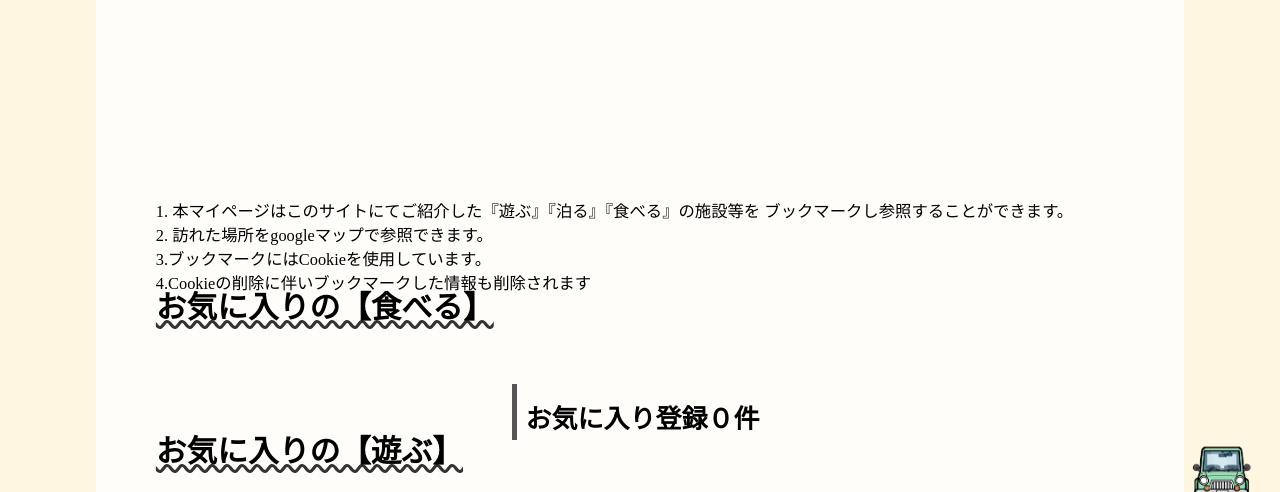
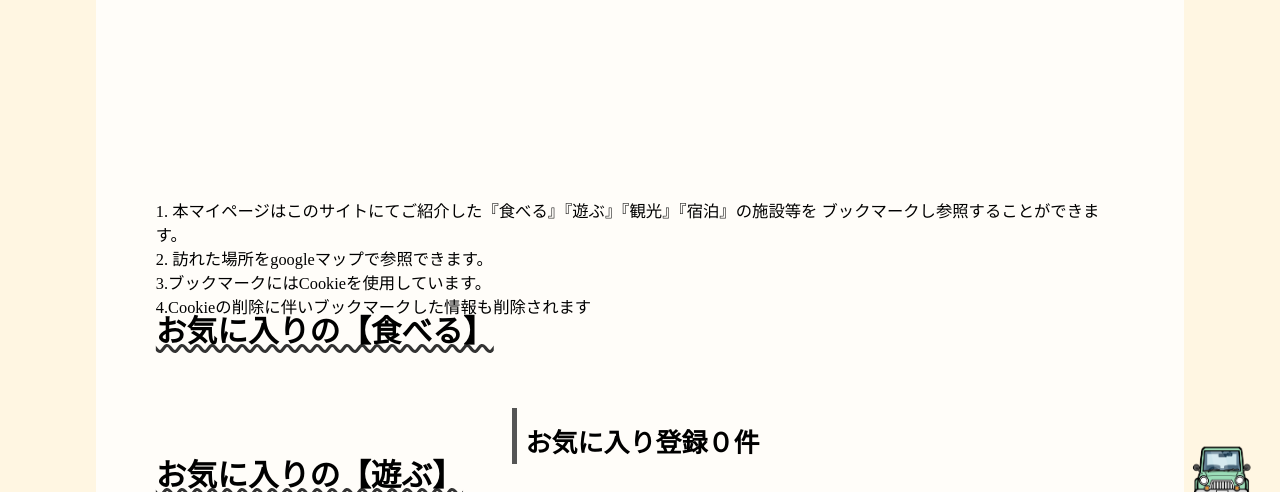
Before and after one commit to fukuchen62/naruto_dolive, a WordPress theme: template page-mypage.php in a window 1280 px wide. Shown: the part 370-862 px from the top of the page. Run offline with PHP 8.4 and a stand-in for WordPress, Linux system fonts and the light colour scheme; the site name, menu and one post (Sample post) are stand-ins, and other content is empty; some libraries are stand-ins or nearby versions; some web fonts are replaced.

Commit message:
各ファイル編集
各ファイル編集

川端

```diff
--- a/header.php
+++ b/header.php
@@ -202,7 +202,7 @@
                             </a></li>
                     </ul>
                 </li>
-                <li><a href="<?php echo $news_link; ?>">新着情報</a>
+                <li><a href="<?php echo $news_link; ?>">新着情報</a></li>
                 <li class="has_child"><a href="<?php echo home_url('/column'); ?>">コラム</a>
                     <ul class="child_wrap">
                         <li><a href="<?php echo get_term_link('about_naruto', 'column_type'); ?>">
--- a/page-mypage.php
+++ b/page-mypage.php
@@ -13,7 +13,7 @@ get_header();
         <div class="content_wrap">
 
             <div class="mypage_text">
-                <p>1. 本マイページはこのサイトにてご紹介した『遊ぶ』『泊る』『食べる』の施設等を ブックマークし参照することができます。</p>
+                <p>1. 本マイページはこのサイトにてご紹介した『食べる』『遊ぶ』『観光』『宿泊』の施設等を ブックマークし参照することができます。</p>
 
                 <p>2. 訪れた場所をgoogleマップで参照できます。</p>
 
```
